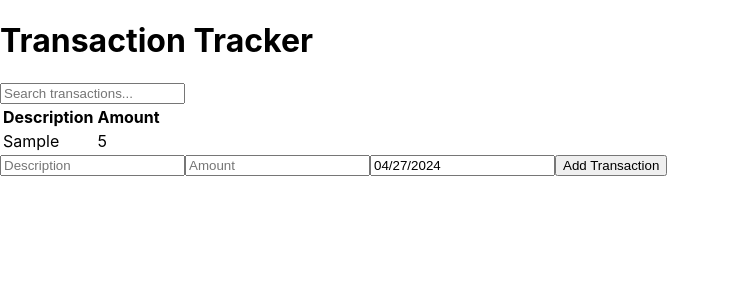
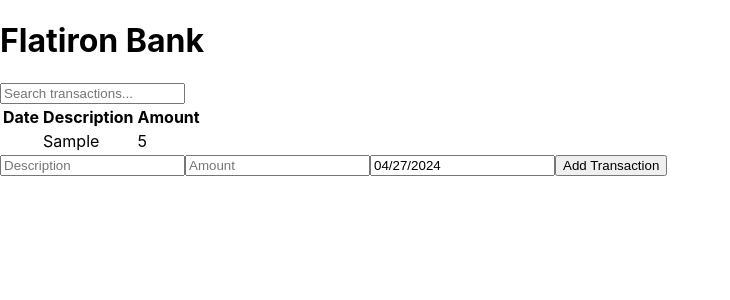
Before and after one commit to kishmwangi/bank-of-flatiron, a React (Create React App) app: page / in a window 1280 px wide. Both pictures are taken after typing "Sample", "5" into the empty fields and a click on the button "Add Transaction". Shown: the top 300 px of the page, without its empty margins (0-730 px from the left). Built offline with nearby package versions, Linux system fonts and the light colour scheme.

Commit message:
update new

```diff
--- a/src/App.js
+++ b/src/App.js
@@ -1,7 +1,7 @@
 
-import React, { useState, useEffect } from 'react';
-import TransactionList from './TransactionList';
-import TransactionForm from './TransactionForm';
+import React, { useState,  } from 'react';
+import TransactionList from './components/TransactionList/TransactionList';
+import TransactionForm from './components/TransactionForm/TransactionForm';
 
 function App() {
   const [transactions, setTransactions] = useState([]);
@@ -23,7 +23,7 @@ function App() {
 
   return (
     <div>
-      <h1>Transaction Tracker</h1>
+      <h1 id='Header'>Flatiron Bank</h1>
       <input
         type="text"
         placeholder="Search transactions..."
--- a/src/TransactionList.js
+++ b/src/components/TransactionList/TransactionList.js
@@ -1,18 +1,21 @@
+
 import React from 'react';
 
 
 function TransactionList({ transactions }) {
   return (
-    <table>
+    <table className="transaction-table">
       <thead>
         <tr>
+          <th>Date</th>
           <th>Description</th>
           <th>Amount</th>
         </tr>
       </thead>
       <tbody>
-        {transactions.map((transaction, index) => (
-          <tr key={index}>
+        {transactions.map(transaction => (
+          <tr key={transaction.id}>
+            <td>{transaction.date}</td>
             <td>{transaction.description}</td>
             <td>{transaction.amount}</td>
           </tr>
@@ -21,4 +24,5 @@ function TransactionList({ transactions }) {
     </table>
   );
 }
+
 export default TransactionList;
--- a/src/data.json
+++ b/src/db.json
@@ -1,16 +1,19 @@
 [
     {
       "id": "1",
+      "date": "2024-04-01",
       "description": "Transaction 1",
       "amount": 10
     },
     {
       "id": "2",
+      "date": "2024-04-02",
       "description": "Transaction 2",
       "amount": 20
     },
     {
       "id": "3",
+      "date": "2024-04-03",
       "description": "Transaction 3",
       "amount": 30
     }
```
Also changed, not shown: src/components/TransactionForm/TransactionForm.css (added), src/components/TransactionForm/TransactionForm.js (renamed from src/TransactionForm.js), src/components/TransactionList/TransactionList.css (added).
